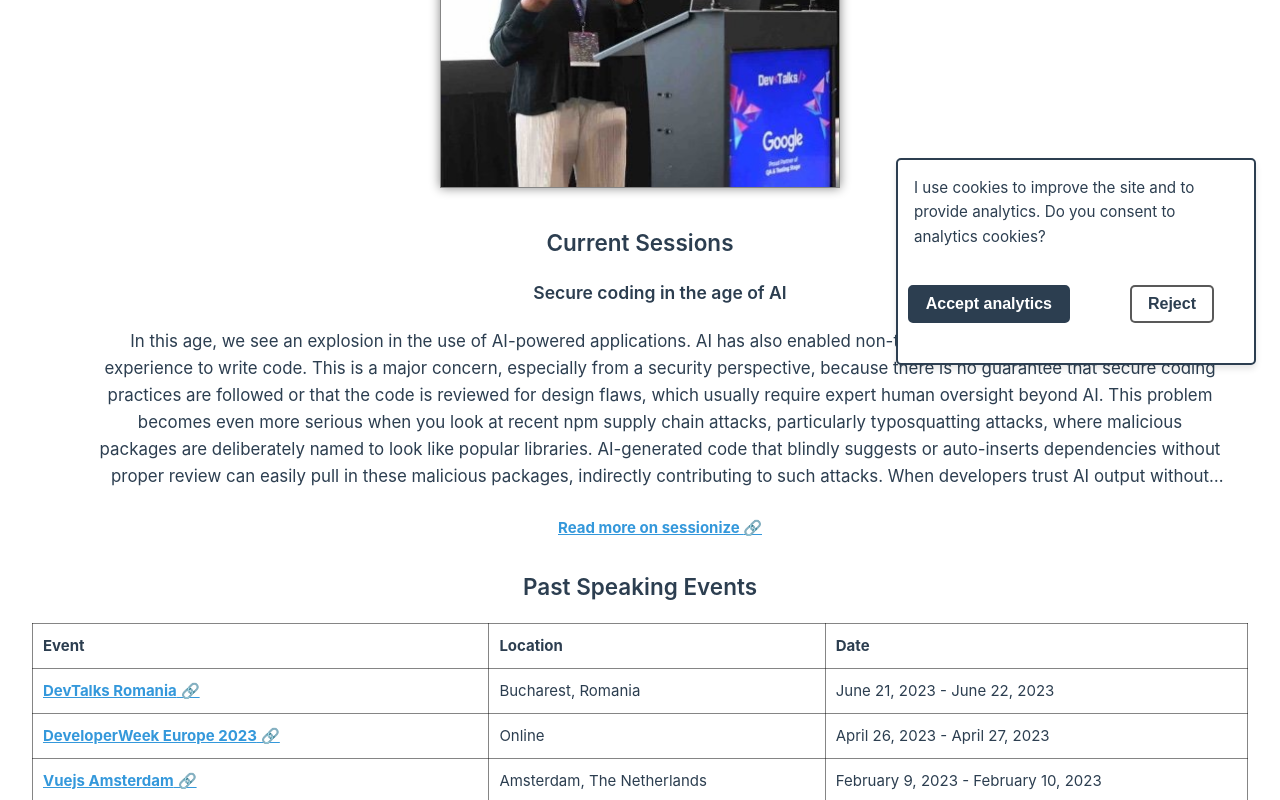
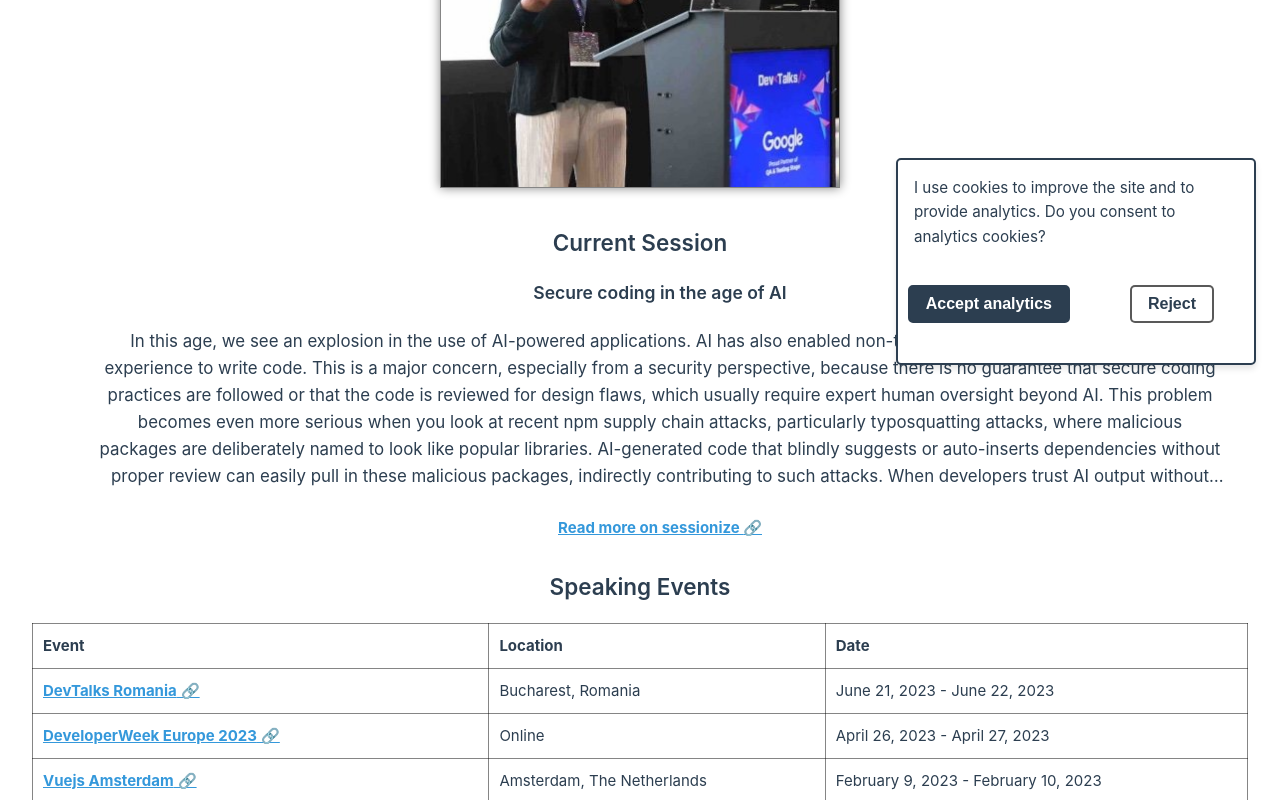
Before and after one commit to M-S/mariamdevportfolio, a Vue app: page /speaking-events in a window 1280 px wide. Shown: the part 411-1211 px from the top of the page. Built offline with nearby package versions, Linux system fonts and the light colour scheme; no server answers.

Commit message:
update home and speaking events page

```diff
--- a/src/views/HomeView.vue
+++ b/src/views/HomeView.vue
@@ -14,38 +14,24 @@ import StickyNote from '@/components/BaseStickyNote.vue'
     </div>
     <div class="hide-mobile row-3">
       <CertificationsWindow />
-      <StickyNote class="badge-container">
-        <h2>My Badges</h2>
-        <h3>TryHackMe</h3>
-        <iframe
-          src="https://tryhackme.com/api/v2/badges/public-profile?userPublicId=4444453"
-          style="border: none"
-        ></iframe>
-      </StickyNote>
     </div>
     <div id="contact-section" class="row-3">
       <ContactMeWindow />
       <img class="hide-mobile social-media" src="/social-media.png" alt="social media icons" width="200px" />
     </div>
-    <div id="blog-section" class="hide-mobile row-2">
-      <TechBlogsVue />
-    </div>
+
   </div>
   <div class="credits">
     Credits:
-    <a href="https://www.flaticon.com/free-stickers/coding" title="coding stickers"
-      >Coding stickers created by Stickers - Flaticon</a
-    >|
-    <a href="https://www.flaticon.com/free-stickers/certificate" title="certificate stickers"
-      >Certificate stickers created by Stickers - Flaticon</a
-    >
+    <a href="https://www.flaticon.com/free-stickers/coding" title="coding stickers">Coding stickers created by Stickers
+      - Flaticon</a>|
+    <a href="https://www.flaticon.com/free-stickers/certificate" title="certificate stickers">Certificate stickers
+      created by Stickers - Flaticon</a>
     |
-    <a href="https://www.flaticon.com/free-icons/menu" title="menu icons"
-      >Menu icons created by Febrian Hidayat - Flaticon</a
-    >|
-    <a href="https://www.flaticon.com/free-icons/close" title="close icons"
-      >Close icons created by ariefstudio - Flaticon</a
-    >
+    <a href="https://www.flaticon.com/free-icons/menu" title="menu icons">Menu icons created by Febrian Hidayat -
+      Flaticon</a>|
+    <a href="https://www.flaticon.com/free-icons/close" title="close icons">Close icons created by ariefstudio -
+      Flaticon</a>
   </div>
 </template>
 
@@ -83,6 +69,7 @@ import StickyNote from '@/components/BaseStickyNote.vue'
 }
 
 .badge-container {
+
   h2,
   h3 {
     color: var(--mp-black);
@@ -91,6 +78,7 @@ import StickyNote from '@/components/BaseStickyNote.vue'
 
 .hide-mobile {
   display: none;
+
   @media (min-width: 768px) {
     display: block;
   }
@@ -117,10 +105,12 @@ import StickyNote from '@/components/BaseStickyNote.vue'
     grid-template-columns: 2fr 1fr;
   }
 }
+
 .credits {
   display: flex;
   justify-content: center;
   font-size: 8px;
+
   a {
     color: var(--mp-blue);
   }
--- a/src/views/SpeakingEventsView.vue
+++ b/src/views/SpeakingEventsView.vue
@@ -45,7 +45,7 @@ onMounted(async () => {
   <div class="speaking-events-wrapper" v-if="mySpeakingSessions.length">
     <h1>Speaking</h1>
     <img src="/speaking.png" alt="speaking icon" width="400px" />
-    <h2>Current Sessions</h2>
+    <h2>Current Session</h2>
     <ul>
       <li v-for="session in mySpeakingSessions" :key="session.id">
         <h3 class="section-title">{{ session.title }}</h3>
@@ -55,7 +55,7 @@ onMounted(async () => {
         Read more on sessionize
       </a>
     </ul>
-    <h2>Past Speaking Events</h2>
+    <h2>Speaking Events</h2>
     <table class="past-events-table">
       <thead>
         <tr>
@@ -68,6 +68,7 @@ onMounted(async () => {
         <tr v-for="event in mySpeakingEvents" :key="event.id">
           <td>
             <a :href="event.website" target="_blank" rel="noopener noreferrer">{{ event.name }}</a>
+            {{ event.eventStartDate > new Date().toISOString() ? ' (upcoming)' : '' }}
           </td>
           <td>{{ event.location ? event.location : 'Online' }}</td>
           <td>{{ getEventDate(event) }}</td>
@@ -85,6 +86,7 @@ onMounted(async () => {
   img {
     border: 1px solid var(--color-border);
     box-shadow: 0 0 10px var(--color-border);
+
     @media(max-width: 768px) {
       width: 80vw;
     }
```
